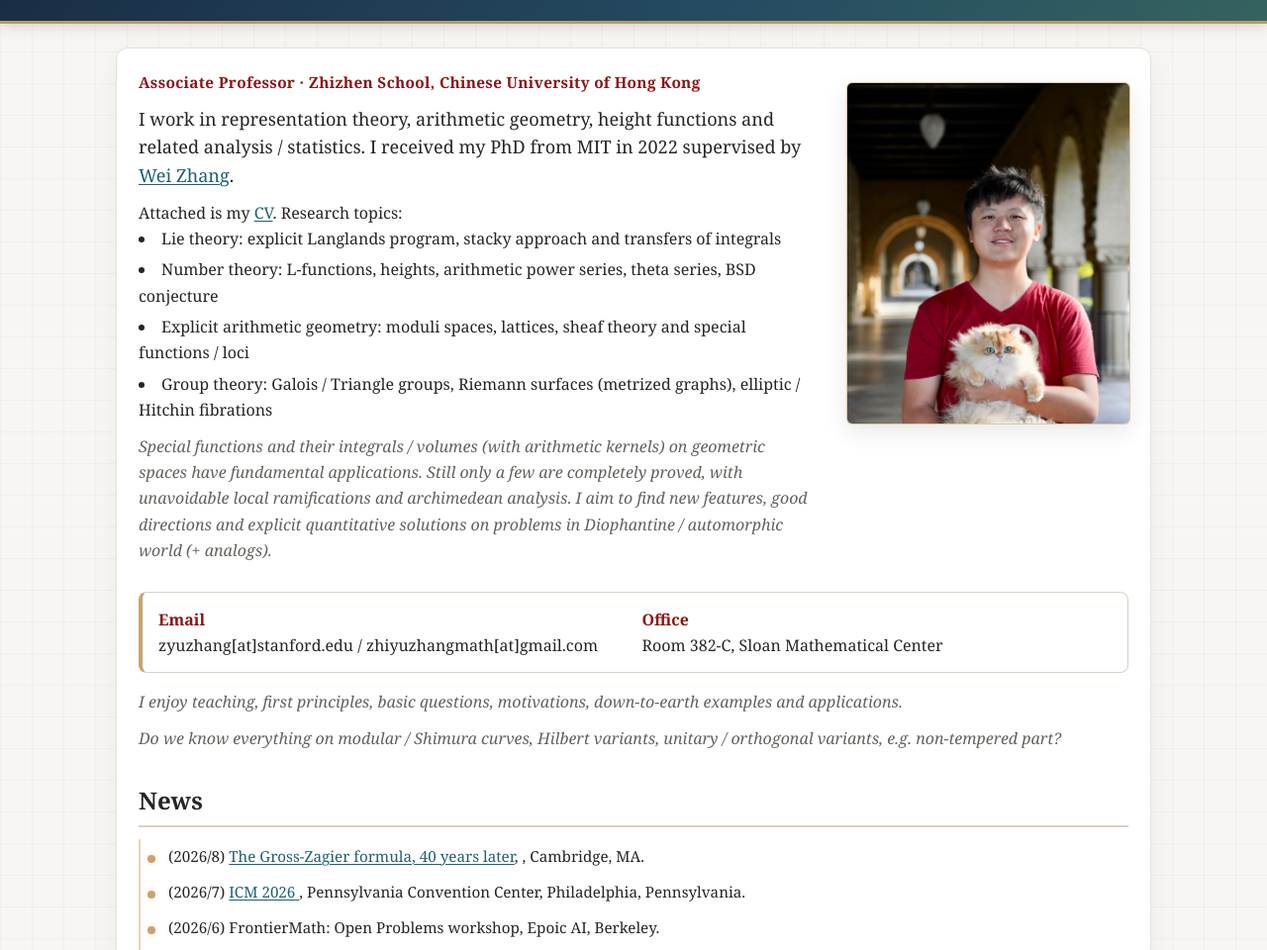
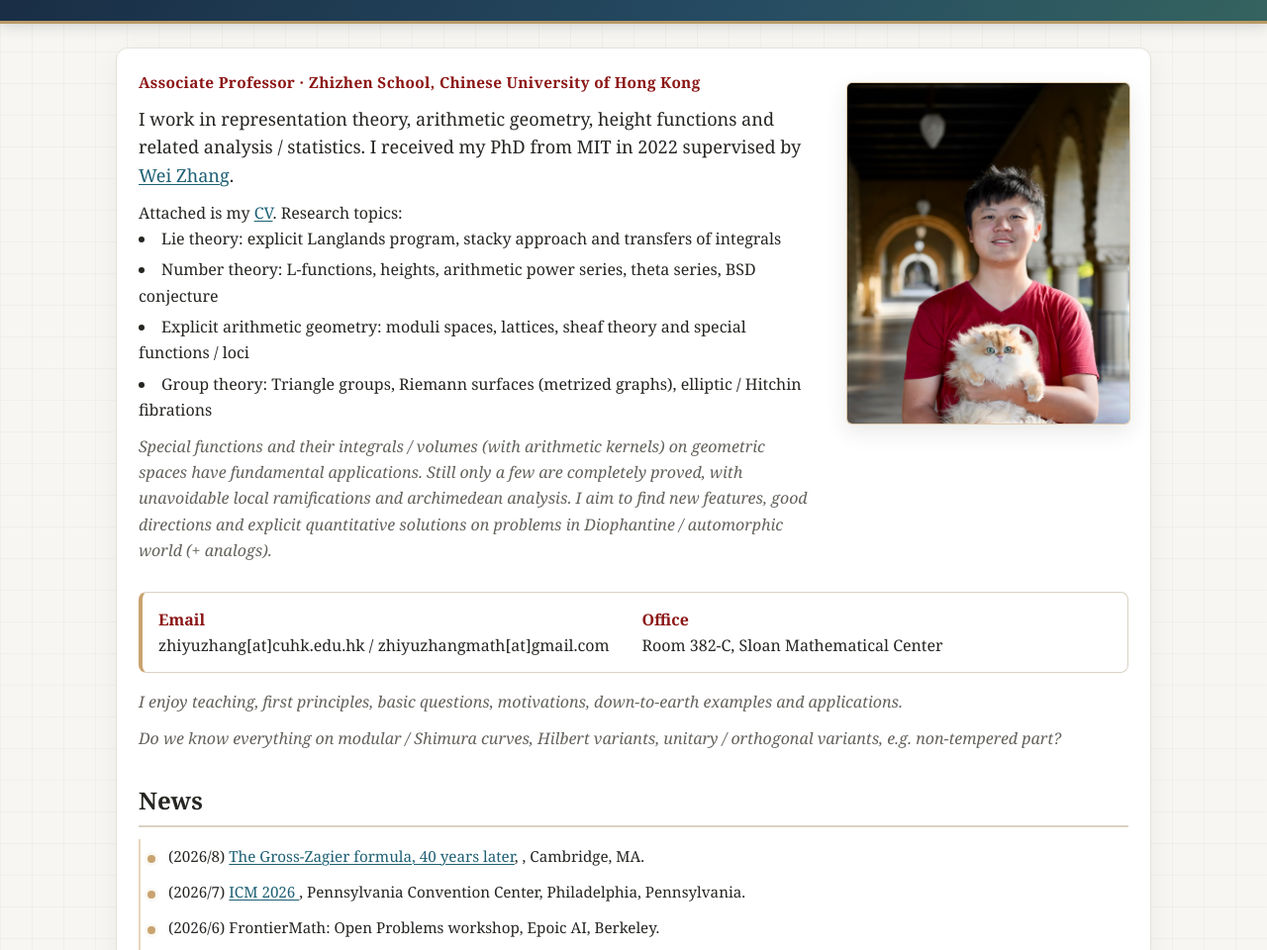
Before and after one commit to zhiyuzhangmath/zhiyuzhangmath.github.io, a plain HTML site: page index.html in a window 1280 px wide. Shown: the part 140-1100 px from the top of the page at 99% size. Drawn offline with Linux system fonts and the light colour scheme.

Commit message:
Add files via upload

```diff
--- a/index.html
+++ b/index.html
@@ -38,7 +38,7 @@ Number theory: L-functions, heights, arithmetic power series, theta series, BSD
 <li>
 Explicit arithmetic geometry: moduli spaces, lattices, sheaf theory and special functions / loci
 <li>
-Group theory: Galois / Triangle groups, Riemann surfaces (metrized graphs), elliptic / Hitchin fibrations
+Group theory: Triangle groups, Riemann surfaces (metrized graphs), elliptic / Hitchin fibrations
 </li>
 
 
@@ -56,7 +56,7 @@ Special functions and their integrals / volumes (with arithmetic kernels) on geo
 
 
 <div class="home-contact">
-    <p><strong>Email</strong><br>zyuzhang[at]stanford.edu / zhiyuzhangmath[at]gmail.com</p>
+    <p><strong>Email</strong><br>zhiyuzhang[at]cuhk.edu.hk / zhiyuzhangmath[at]gmail.com</p>
     <p><strong>Office</strong><br>Room 382-C, Sloan Mathematical Center</p>
 </div>
 
```
